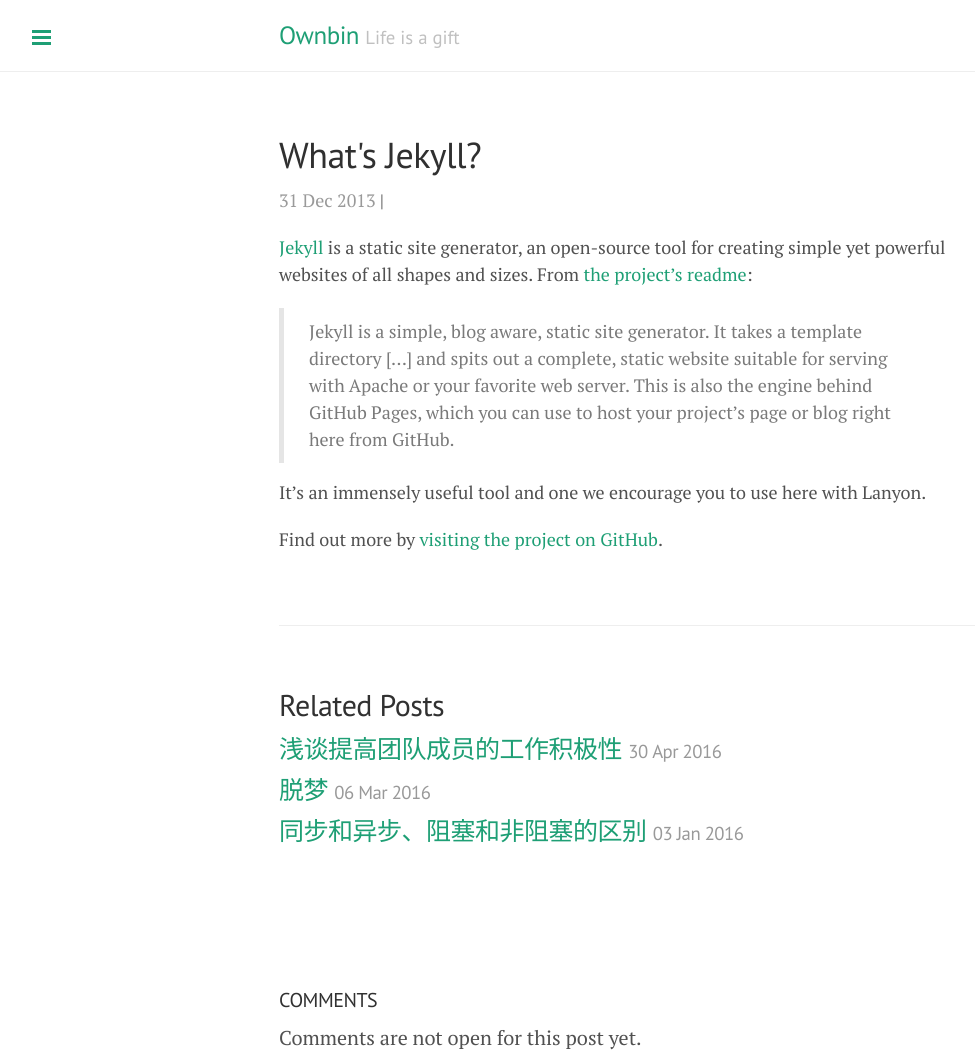
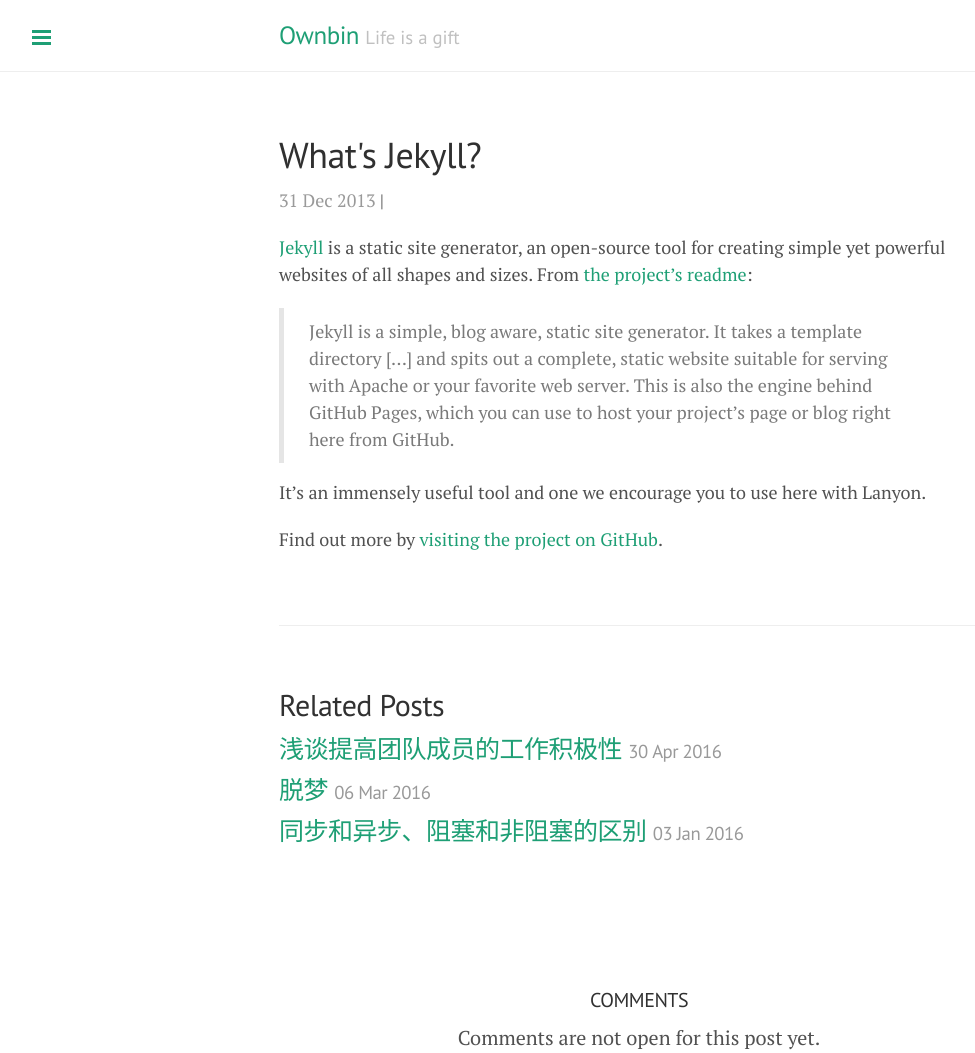
Before and after one commit to ownbin/ownbin.github.io, a Jekyll site: the page built from _posts/2013-12-31-whats-jekyll.md, in a window 1280 px wide. Shown: the whole page, without its empty margins (1-976 px from the left). Built offline with Jekyll 4.4.1, drawn with Linux system fonts in a browser that asks for light colours; nearby versions of some CDN libraries.

Commit message:
add comment css

```diff
--- /dev/null
+++ b/assets/css/_sass/_comment.scss
@@ -0,0 +1,27 @@
+#gh-comments {
+  text-align: center;
+}
+
+#gh-comment {
+  text-align: left;
+  color:#FFF;
+  background-color:#272822;
+  border:1px solid #b3b3b3;
+  margin:2.5em 0;
+  padding:10px;
+}
+
+#gh-comment-hr {
+  border-top: inset 1px white;
+  margin: 8px 0px;
+}
+
+#gh-comment p {
+  margin:0px;
+}
+
+#gh-comment img {
+  display: inline;
+  vertical-align: middle;
+  margin: 2px 10px 2px 2px;
+}
--- a/assets/css/main.scss
+++ b/assets/css/main.scss
@@ -9,3 +9,4 @@
 @import 'tag';
 @import 'sidebar_old';
 /*@import 'sidebar_old';*/
+@import 'comment';
```
